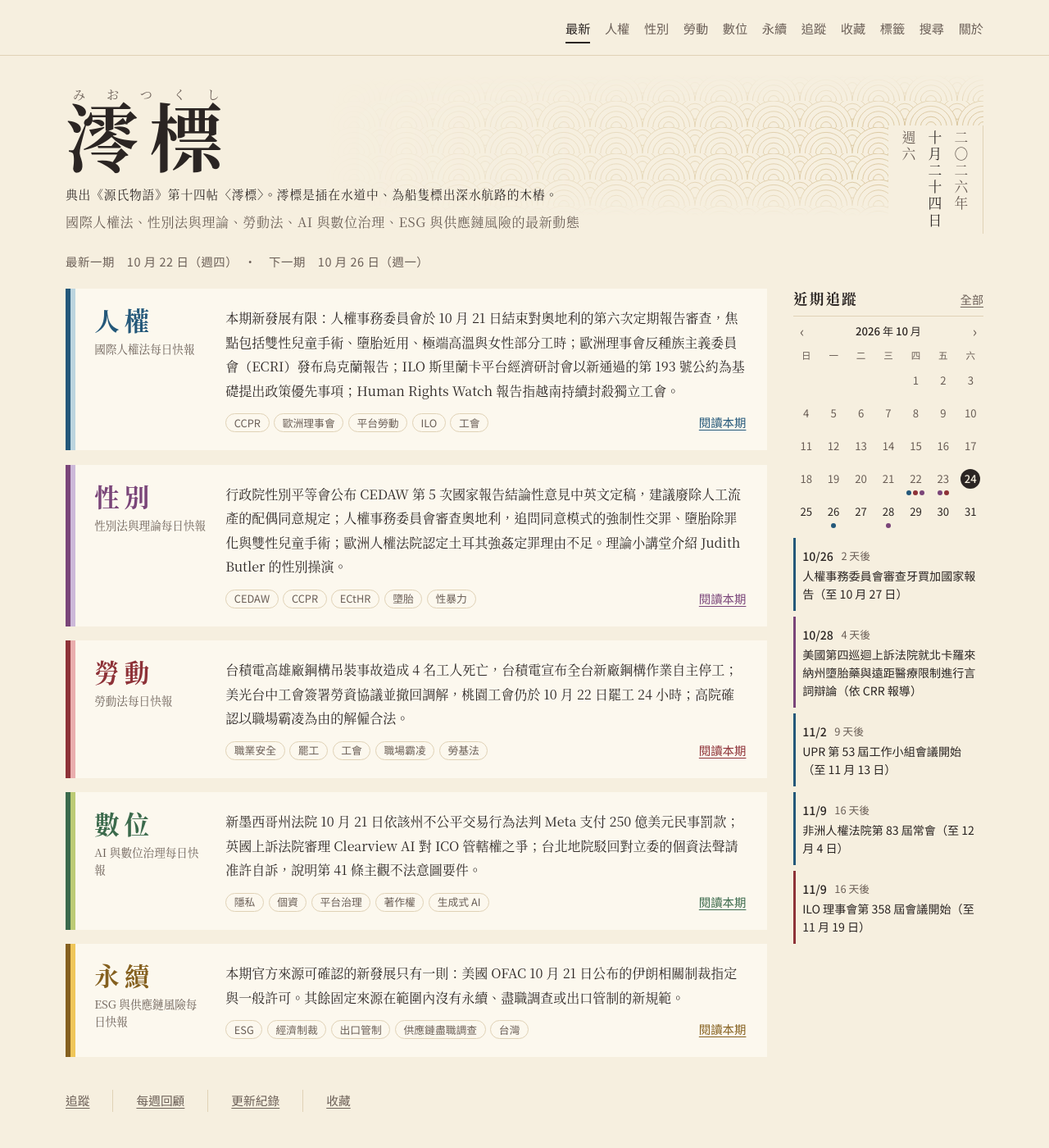
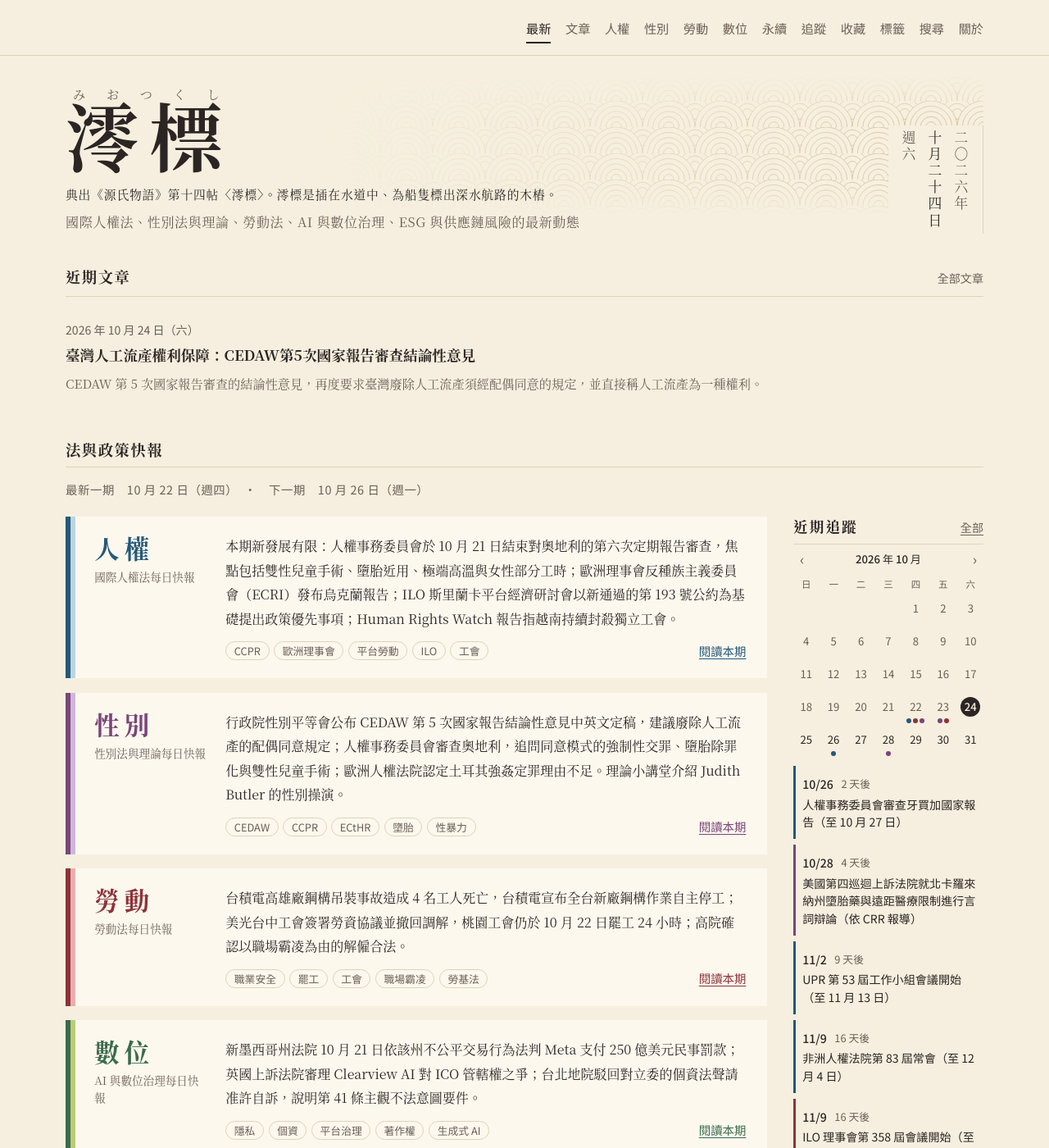
Before and after one commit to chadfan1004/Newsletter-for-international-human-rights-law-gender-theory-and-labour-law, a Jekyll site: the page built from index.html, in a window 1280 px wide and 1400 px high. Shown: the whole window at 82% size. Built offline with Jekyll 4.4.1, drawn with Linux system fonts in a browser that asks for light colours.

Commit message:
新增文章欄目與首頁分區（近期文章、法與政策快報），發布第一篇文章
Co-Authored-By: Claude Sonnet 5.5 <noreply@anthropic.com>
Claude-Session: https://claude.ai/code/session_01FSbXdJEiLZof4dLYJ2WApi

```diff
--- /dev/null
+++ b/_articles/cedaw-5th-abortion.md
@@ -0,0 +1,15 @@
+---
+layout: article
+title: "臺灣人工流產權利保障：CEDAW第5次國家報告審查結論性意見"
+date: 2026-10-24 20:10:00 +0800
+permalink: /articles/cedaw-5th-abortion/
+tags: [CEDAW, 人工流產, 優生保健法, 結論性意見, 生育權]
+summary: "CEDAW 第 5 次國家報告審查的結論性意見，再度要求臺灣廢除人工流產須經配偶同意的規定，並直接稱人工流產為一種權利。"
+---
+臺灣行政院終於在2026.10.20發布CEDAW第5次國家報告審查的結論性意見中英文定稿，其中第64、65段的意見明確指出，優生保健法規定婦女人工流產需取得配偶同意的規定並不符CEDAW，因此要求台灣政府儘速廢除人工流產需經配偶同意的規定（註：此處是指優生保健法第9條第1項第6款的情形，以下皆同。同法第9條第1項第1至5款的情形不需經配偶同意）。
+
+還記得在2022年第4次CEDAW國家報告審查的結論性意見中，委員在第61、62段意見指出，儘管台灣婦女在有墮胎罪的情況下可以依據優生保健法合法人工流產，但仍應廢除墮胎罪和人工流產需經配偶同意的規定。
+
+比較2022年和2026年的結論性意見，委員仍持續堅持廢除人工流產需經配偶同意的規定，但沒有再提及有關墮胎罪的意見。不過，從非政府組織的影子報告來看，台北市婦女救援社會福利事業基金會、財團法人勵馨社會福利事業基金會其實都還有提到台灣墮胎罪尚未廢除。因此委員是否有意先將注意力放在刪除人工流產需經配偶同意的規定，以達到實質的人工流產自由化，有待進一步觀察。
+
+值得注意的是，2026年的結論性意見直接稱呼人工流產權利（Abortion Rights），有別於傳統國際人權法多以國際人權公約明文保障的隱私權、健康權的角度，保障婦女取得安全的人工流產，這次委員直接將人工流產稱呼為一種權利。在全球的人權活動屢遭挫折的時代下，無疑是令人振奮的一項成果與行動策略。
--- a/_config.yml
+++ b/_config.yml
@@ -26,6 +26,10 @@ sections:
     name: 永續
     full: ESG 與供應鏈風險每日快報
 
+collections:
+  articles:
+    output: true
+
 disclaimer: 本站的快報內容由 Claude AI 自動蒐集生成，不代表站主本人的立場和意見，僅供研究參考，不構成法律意見。引用前請查核原始來源。
 
 plugins:
--- a/_layouts/default.html
+++ b/_layouts/default.html
@@ -18,6 +18,7 @@
       <a class="site-title" href="{{ '/' | relative_url }}">{{ site.title }}</a>
       <nav class="site-nav" aria-label="主選單">
         <a href="{{ '/' | relative_url }}"{% if page.url == '/' %} aria-current="page"{% endif %}>最新</a>
+        <a class="nav-articles" href="{{ '/articles/' | relative_url }}"{% if page.url == '/articles/' or page.layout == 'article' %} aria-current="page"{% endif %}>文章</a>
         {%- for s in site.sections %}
         <a class="nav-{{ s.key }}" href="{{ '/' | append: s.key | append: '/' | relative_url }}"{% if page.section_page == s.key or page.categories contains s.key %} aria-current="page"{% endif %}>{{ s.name }}</a>
         {%- endfor %}
@@ -34,7 +35,9 @@
   </main>
   <footer class="site-foot">
     <div class="wrap">
+      {%- unless page.url == '/articles/' or page.layout == 'article' %}
       <p>{{ site.disclaimer }}</p>
+      {%- endunless %}
     </div>
   </footer>
   <a href="#top" class="to-top" id="to-top" aria-label="回到最上面" hidden>↑</a>
--- a/assets/style.css
+++ b/assets/style.css
@@ -44,6 +44,7 @@
 .sec-labour { --sec: var(--c-labour); --sec-l: var(--l-labour); }
 .sec-digital { --sec: var(--c-digital); --sec-l: var(--l-digital); }
 .sec-esg { --sec: var(--c-esg); --sec-l: var(--l-esg); }
+.sec-articles { --sec: var(--ink); --sec-l: var(--rule); }
 
 *, *::before, *::after { box-sizing: border-box; }
 html { -webkit-text-size-adjust: 100%; }
@@ -471,3 +472,19 @@ button.cal-day:hover { background: var(--card); }
   background: var(--card); color: var(--ink); border: 1px solid var(--rule); box-shadow: 0 2px 8px rgba(0,0,0,.12); text-decoration: none; }
 .to-top:hover { color: var(--ink); border-color: var(--ink); }
 @media print { .to-top { display: none !important; } }
+
+/* Articles and home blocks */
+.block-head { display: flex; align-items: baseline; justify-content: space-between; gap: 1rem; margin: 0 0 .9rem; padding-bottom: .5rem; border-bottom: 1px solid var(--rule); }
+.block-title { margin: 0; font-size: 1.15rem; letter-spacing: .08em; }
+.block-head a { font-family: var(--sans); font-size: .88rem; color: var(--muted); text-decoration: none; }
+.block-head a:hover { color: var(--ink); }
+.home-arts { margin: 0 0 2.6rem; }
+.art-rows { list-style: none; margin: 0; padding: 0; }
+.art-rows li { padding: .8rem 0; border-bottom: 1px solid var(--rule); }
+.art-rows li:last-child { border-bottom: 0; }
+.art-rows a { display: block; color: var(--ink); text-decoration: none; }
+.art-rows time { display: block; font-family: var(--sans); font-size: .88rem; color: var(--muted); }
+.art-title { display: block; font-family: var(--serif); font-weight: 700; font-size: 1.1rem; margin-top: .15rem; }
+.art-rows .sum, .art-list .sum { display: block; margin-top: .25rem; color: var(--muted); font-size: .95rem; }
+.art-rows a:hover .art-title, .art-list a:hover .art-title { text-decoration: underline; text-underline-offset: .2em; }
+.issue-line { margin: .3rem 0 1.2rem; }
--- a/index.html
+++ b/index.html
@@ -24,6 +24,24 @@ title: 澪標
 </section>
 {%- else %}
 {%- assign today = days.first %}
+{%- assign recent_arts = site.articles | sort: "date" | reverse %}
+{%- if recent_arts.size > 0 %}
+<section class="home-arts sec-articles" aria-labelledby="arts-h">
+  <div class="block-head"><h2 id="arts-h" class="block-title">近期文章</h2><a href="{{ '/articles/' | relative_url }}">全部文章</a></div>
+  <ol class="art-rows">
+    {%- for a in recent_arts limit: 3 %}
+    <li>
+      <a href="{{ a.url | relative_url }}">
+        <time datetime="{{ a.date | date_to_xmlschema }}">{% include date_zh.html date=a.date %}</time>
+        <span class="art-title">{{ a.title }}</span>
+        {%- if a.summary %}<span class="sum">{{ a.summary }}</span>{% endif %}
+      </a>
+    </li>
+    {%- endfor %}
+  </ol>
+</section>
+{%- endif %}
+<div class="block-head"><h2 class="block-title">法與政策快報</h2></div>
 {%- assign d1 = today.items.first.date -%}
 {%- assign w1 = d1 | date: "%w" | plus: 0 %}
 <p class="issue-line" id="issue-line" data-last="{{ d1 | date: '%Y-%m-%d' }}">最新一期　{{ d1 | date: "%-m" }} 月 {{ d1 | date: "%-d" }} 日（週{{ wd[w1] }}）<span class="issue-next"></span></p>
```
Also changed, not shown: _layouts/article.html (added, +16 -0 lines), about.md (+1 -1 lines), articles.html (added, +26 -0 lines).
